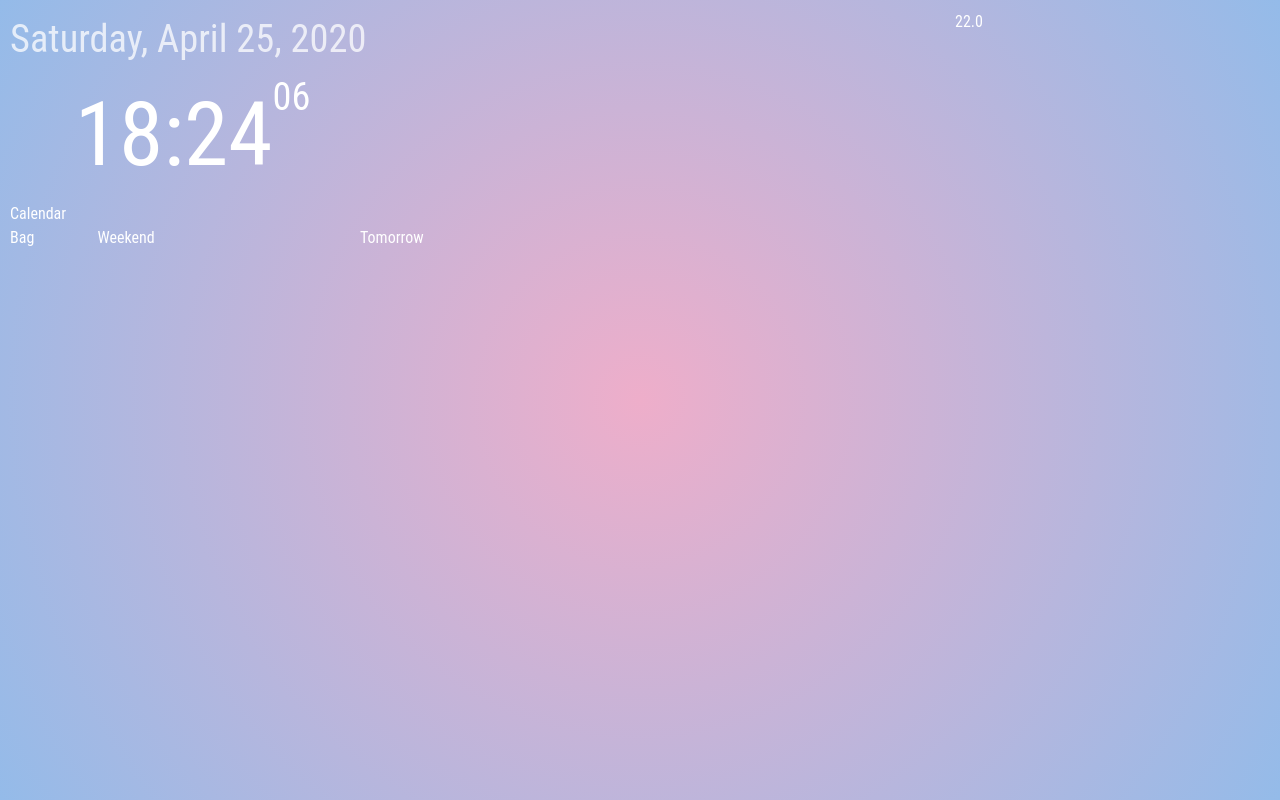
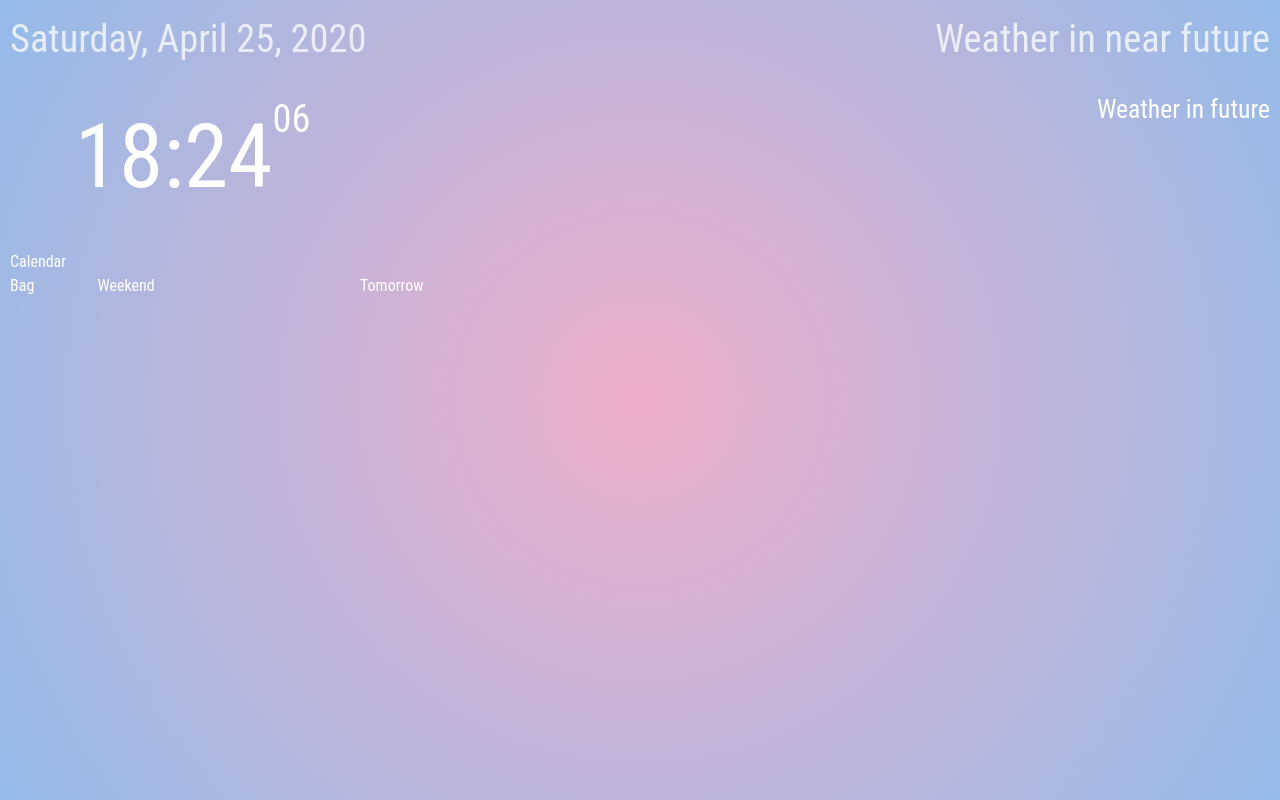
Before and after one commit to MBogushefsky/MagicScreen, an Angular app: page / in a window 1280 px wide. Built offline with nearby package versions, Linux system fonts and the light colour scheme; no server answers; a small style sheet from the web is missing.

Commit message:
Progress update on weather

```diff
--- a/src/app/app.component.css
+++ b/src/app/app.component.css
@@ -18,11 +18,29 @@
 .current-date {
 	font-size: 3vw;
 	opacity: 0.75;
+	height: 10vh;
 }
 .current-time-hours-minutes {
 	font-size: 7vw;
 	text-align: right;
+	height: 20vh;
 }
 .current-time-seconds {
 	font-size: 3vw;
 }
+.wind-and-sets, .current-weather, .future-weather {
+	float: right;
+}
+.wind-and-sets {
+	font-size: 3vw;
+	opacity: 0.75;
+	height: 10vh;
+}
+.current-weather {
+	font-size: 5vw;
+	height: 20vh;
+}
+.future-weather {
+	font-size: 2vw;
+	height: 30vh;
+}
--- a/src/app/app.component.html
+++ b/src/app/app.component.html
@@ -20,11 +20,18 @@
           </div>
         </div>
       </div>
-      <div class="col-4">
-
-      </div>
-      <div class="col-3">
-        22.0
+      <div class="col-3"></div>
+      <div class="col-4 weather">
+        <div class="row wind-and-sets">
+            Weather in near future
+        </div>
+        <div class="row current-weather" *ngIf="currentWeather">
+            <div class="col-6">Clouds</div>
+            <div class="col-6">{{currentWeather.main.temp}}&deg;</div>
+        </div>
+        <div class="row future-weather">
+            Weather in future
+        </div>
       </div>
     </div>
   </div>
--- a/src/app/app.component.ts
+++ b/src/app/app.component.ts
@@ -31,12 +31,19 @@ export class AppComponent {
   getHoursMinsFromDate(date: Date){
     const hours = date.getHours();
     let hoursString = '00'
-    const minsString = date.getMinutes();
+    const mins = date.getMinutes();
+    let minsString = '00';
     if (hours > 9) {
       hoursString = hours.toString();
     }
     else {
       hoursString = '0' + hours.toString();
+    }
+    if (mins < 10) {
+      minsString = '0' + mins.toString();
+    }
+    else {
+      minsString = mins.toString();
     }
     return hoursString + ':' + minsString;
   }
--- a/src/app/services/weather.service.ts
+++ b/src/app/services/weather.service.ts
@@ -10,6 +10,6 @@ export class WeatherService {
   constructor(private http: HttpClient) { }
 
   byCoordinates(lat: number, long: number){
-    return this.http.get('http://api.openweathermap.org/data/2.5/weather?lat=' + lat + '&lon=' + long + '&appid=' + this.apiKey);
+    return this.http.get('http://api.openweathermap.org/data/2.5/weather?lat=' + lat + '&lon=' + long + '&units=imperial&appid=' + this.apiKey);
   }
 }
```
Also changed, not shown: 2 other files (tests, documents, lock files or other folders).
